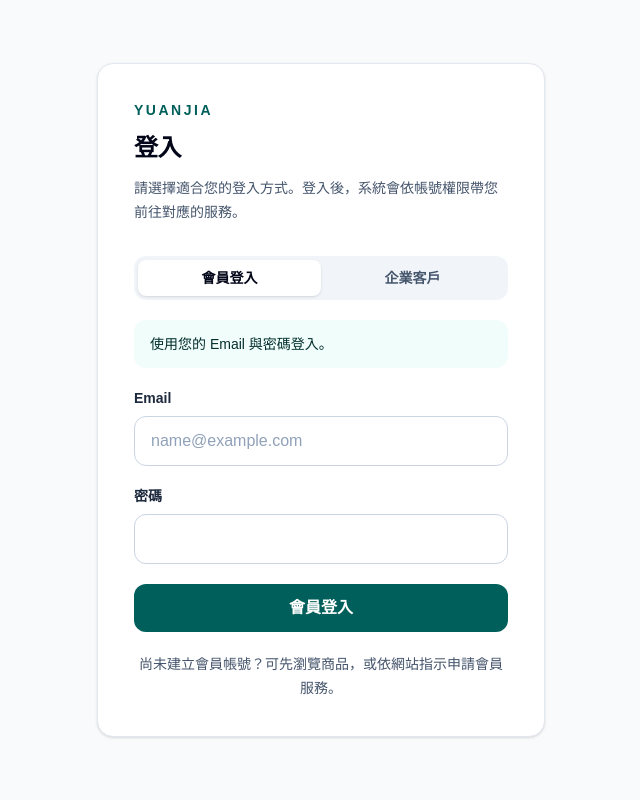
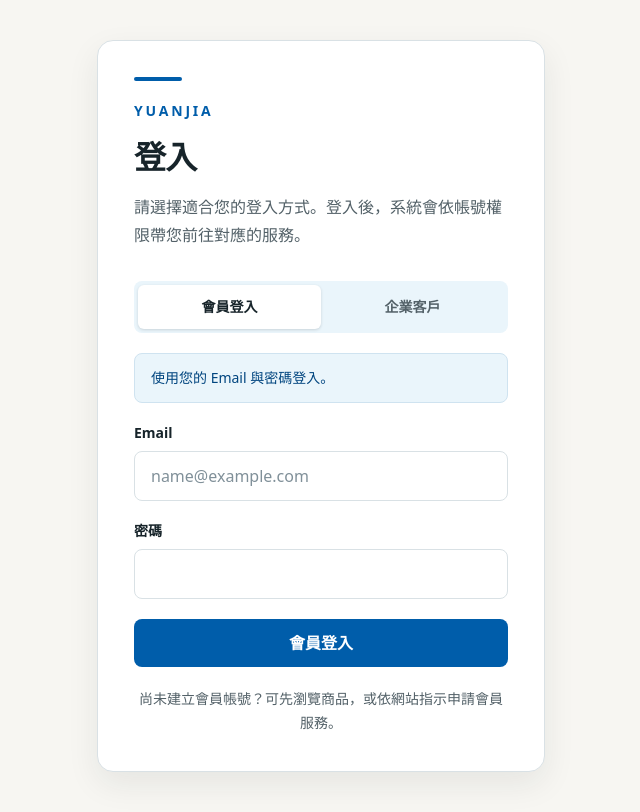
Before and after one commit to Cindy902121/yuanjia, a Next.js app: page /login in a window 1280 px wide. Shown: the whole page, without its empty margins (319-959 px from the left). Built offline with nearby package versions, Linux system fonts and the light colour scheme.

Commit message:
style(login): align UI with brand design

```diff
--- a/src/app/login/login-form.tsx
+++ b/src/app/login/login-form.tsx
@@ -71,12 +71,14 @@ export function LoginForm() {
 
   return (
     <form className="mt-8 space-y-5" onSubmit={handleSubmit}>
-      <fieldset className="grid grid-cols-2 rounded-xl bg-slate-100 p-1" disabled={isSubmitting}>
+      <fieldset className="grid grid-cols-2 rounded-lg bg-[#EAF5FB] p-1" disabled={isSubmitting}>
         <legend className="sr-only">選擇登入方式</legend>
         <button
           aria-pressed={isEmail}
-          className={`rounded-lg px-3 py-2 text-sm font-semibold transition focus-visible:outline-2 focus-visible:outline-offset-2 focus-visible:outline-teal-700 ${
-            isEmail ? "bg-white text-slate-950 shadow-sm" : "text-slate-600 hover:text-slate-950"
+          className={`min-h-11 rounded-md px-3 py-2 text-sm font-semibold transition duration-200 focus-visible:outline-2 focus-visible:outline-offset-2 focus-visible:outline-[#005DAA] ${
+            isEmail
+              ? "bg-white text-[#17242A] shadow-[0_1px_3px_rgba(23,36,42,0.16)]"
+              : "text-[#536168] hover:text-[#00457F]"
           }`}
           onClick={() => chooseMode("email")}
           type="button"
@@ -85,8 +87,10 @@ export function LoginForm() {
         </button>
         <button
           aria-pressed={!isEmail}
-          className={`rounded-lg px-3 py-2 text-sm font-semibold transition focus-visible:outline-2 focus-visible:outline-offset-2 focus-visible:outline-teal-700 ${
-            !isEmail ? "bg-white text-slate-950 shadow-sm" : "text-slate-600 hover:text-slate-950"
+          className={`min-h-11 rounded-md px-3 py-2 text-sm font-semibold transition duration-200 focus-visible:outline-2 focus-visible:outline-offset-2 focus-visible:outline-[#005DAA] ${
+            !isEmail
+              ? "bg-white text-[#17242A] shadow-[0_1px_3px_rgba(23,36,42,0.16)]"
+              : "text-[#536168] hover:text-[#00457F]"
           }`}
           onClick={() => chooseMode("customer-code")}
           type="button"
@@ -95,15 +99,17 @@ export function LoginForm() {
         </button>
       </fieldset>
 
-      <p className="rounded-xl bg-teal-50 px-4 py-3 text-sm leading-6 text-teal-950">{content.description}</p>
+      <p className="rounded-lg border border-[#CFE3F0] bg-[#EAF5FB] px-4 py-3 text-sm leading-6 text-[#00457F]">
+        {content.description}
+      </p>
 
       <div>
-        <label className="block text-sm font-semibold text-slate-800" htmlFor="identifier">
+        <label className="block text-sm font-semibold text-[#17242A]" htmlFor="identifier">
           {content.identifierLabel}
         </label>
         <input
           autoComplete={isEmail ? "email" : "username"}
-          className="mt-2 w-full rounded-xl border border-slate-300 bg-white px-4 py-3 text-slate-950 outline-none transition placeholder:text-slate-400 focus:border-teal-700 focus:ring-4 focus:ring-teal-100"
+          className="mt-2 min-h-12 w-full rounded-lg border border-[#D9E1E5] bg-white px-4 py-3 text-[#17242A] outline-none transition duration-200 placeholder:text-[#809099] focus:border-[#005DAA] focus:ring-4 focus:ring-[#EAF5FB]"
           id="identifier"
           key={mode}
           name="identifier"
@@ -114,12 +120,12 @@ export function LoginForm() {
       </div>
 
       <div>
-        <label className="block text-sm font-semibold text-slate-800" htmlFor="password">
+        <label className="block text-sm font-semibold text-[#17242A]" htmlFor="password">
           密碼
         </label>
         <input
           autoComplete="current-password"
-          className="mt-2 w-full rounded-xl border border-slate-300 bg-white px-4 py-3 text-slate-950 outline-none transition focus:border-teal-700 focus:ring-4 focus:ring-teal-100"
+          className="mt-2 min-h-12 w-full rounded-lg border border-[#D9E1E5] bg-white px-4 py-3 text-[#17242A] outline-none transition duration-200 focus:border-[#005DAA] focus:ring-4 focus:ring-[#EAF5FB]"
           id="password"
           name="password"
           required
@@ -128,20 +134,20 @@ export function LoginForm() {
       </div>
 
       {message ? (
-        <p aria-live="polite" className="rounded-xl bg-rose-50 px-4 py-3 text-sm text-rose-800" role="alert">
+        <p aria-live="polite" className="rounded-lg border border-[#F4C7C3] bg-[#FFF1F0] px-4 py-3 text-sm text-[#B42318]" role="alert">
           {message}
         </p>
       ) : null}
 
       <button
-        className="w-full rounded-xl bg-teal-800 px-4 py-3 font-semibold text-white transition hover:bg-teal-900 focus-visible:outline-2 focus-visible:outline-offset-2 focus-visible:outline-teal-700 disabled:cursor-not-allowed disabled:bg-slate-400"
+        className="min-h-12 w-full rounded-lg bg-[#005DAA] px-4 py-3 font-semibold text-white transition duration-200 hover:-translate-y-0.5 hover:bg-[#00457F] focus-visible:outline-2 focus-visible:outline-offset-2 focus-visible:outline-[#005DAA] disabled:cursor-not-allowed disabled:bg-[#94A3A8]"
         disabled={isSubmitting}
         type="submit"
       >
         {isSubmitting ? "登入中…" : content.submitLabel}
       </button>
 
-      <p className="text-center text-sm leading-6 text-slate-600">
+      <p className="text-center text-sm leading-6 text-[#536168]">
         {isEmail
           ? "尚未建立會員帳號？可先瀏覽商品，或依網站指示申請會員服務。"
           : "尚未取得企業客戶代碼？請聯繫元家業務窗口協助開通。"}
--- a/src/app/login/page.tsx
+++ b/src/app/login/page.tsx
@@ -9,11 +9,15 @@ export const metadata: Metadata = {
 
 export default function LoginPage() {
   return (
-    <main className="flex min-h-screen items-center justify-center bg-slate-50 px-5 py-10">
-      <section className="w-full max-w-md rounded-2xl border border-slate-200 bg-white p-7 shadow-sm sm:p-9">
-        <p className="text-sm font-semibold tracking-[0.18em] text-teal-800">YUANJIA</p>
-        <h1 className="mt-3 text-2xl font-bold tracking-tight text-slate-950">登入</h1>
-        <p className="mt-3 text-sm leading-6 text-slate-600">
+    <main
+      className="flex min-h-screen items-center justify-center bg-[#F7F6F2] px-5 py-10 text-[#17242A] sm:px-8"
+      style={{ fontFamily: '"Noto Sans TC", "Microsoft JhengHei", system-ui, sans-serif' }}
+    >
+      <section className="w-full max-w-md rounded-2xl border border-[#D9E1E5] bg-white p-7 shadow-[0_12px_32px_rgba(23,36,42,0.08)] sm:p-9">
+        <div className="h-1 w-12 rounded-full bg-[#005DAA]" />
+        <p className="mt-5 text-sm font-bold tracking-[0.2em] text-[#005DAA]">YUANJIA</p>
+        <h1 className="mt-3 text-[32px] font-bold tracking-tight text-[#17242A]">登入</h1>
+        <p className="mt-3 text-base leading-7 text-[#536168]">
           請選擇適合您的登入方式。登入後，系統會依帳號權限帶您前往對應的服務。
         </p>
         <LoginForm />
```
